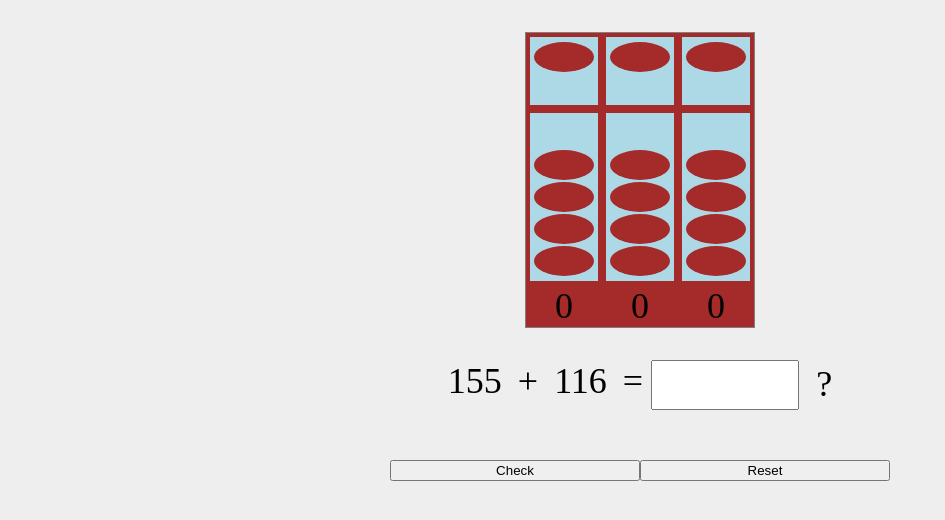
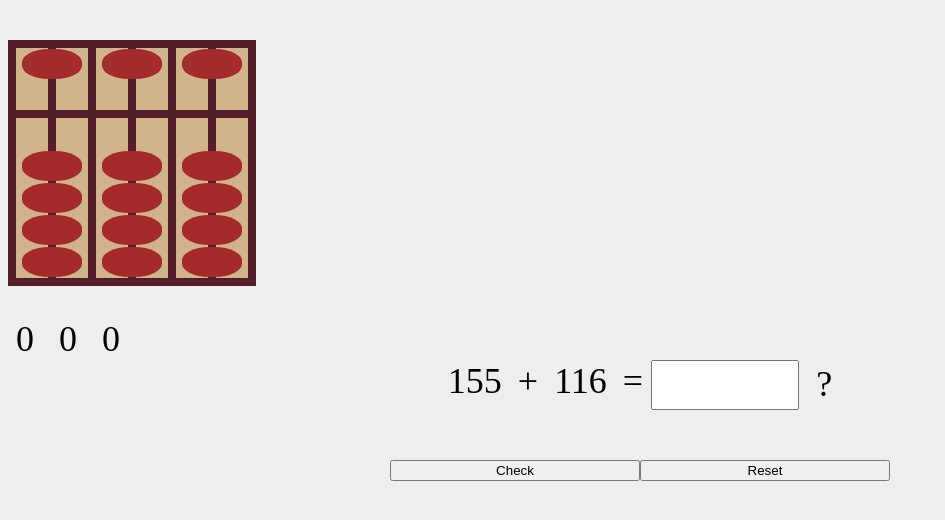
Before and after one commit to xander-marjoram/abacus, a Nuxt app: page / in a window 1280 px wide. Shown: the top 520 px of the page, without its empty margins (0-945 px from the left). Built offline with nearby package versions, Linux system fonts and the light colour scheme.

Commit message:
Styling to allow for more digits

```diff
--- a/components/Abacus.vue
+++ b/components/Abacus.vue
@@ -1,9 +1,11 @@
 <template>
-    <div class="abacus">
-        <Digit
-            v-for="(power, digitIndex) in powersArray"
-            :key="`digit-${power}`"
-            :value.sync="digitValues[digitIndex]" />
+    <div class="abacus-container">
+        <div class="abacus">
+            <Digit
+                v-for="(power, digitIndex) in powersArray"
+                :key="`digit-${power}`"
+                :value.sync="digitValues[digitIndex]" />
+        </div>
         <template v-if="showNumbers">
             <span
                 v-for="(i, index) in digits"
@@ -49,14 +51,15 @@ export default {
 </script>
 
 <style>
+.abacus-container {
+    display: inline-block;
+}
+
 .abacus {
-    border: 1px solid grey;
-    width: 100%;
-    max-width: 228px;
+    border: 4px solid #551F2A;
     margin: 32px auto;
-    display: grid;
-    grid-template-columns: 1fr 1fr 1fr;
+    display: flex;
+    flex-flow: row nowrap;
     justify-items: center;
-    background-color: brown;
 }
 </style>
--- a/components/Digit.vue
+++ b/components/Digit.vue
@@ -73,8 +73,6 @@ export default {
 .digit {
     display: flex;
     flex-flow: column nowrap;
-    gap: 8px;
-    margin: 4px;
 }
 
 .earthly, .heavenly {
@@ -82,12 +80,13 @@ export default {
     flex-direction: column;
     flex-flow: column nowrap;
     justify-content: flex-start;
-    background-color: lightblue;
-    padding: 4px;
+    background: repeating-linear-gradient(90deg, tan 0 32px, #551F2A 0 40px);
+    width: 72px;
+    border: 4px solid #551F2A;
 }
 
 .heavenly {
-    height: 60px;
+    height: 62px;
 }
 
 .earthly {
@@ -100,8 +99,8 @@ export default {
     height: 30px;
     width: 60px;
     background-color: brown;
-    border-radius: 50%;
-    margin: 1px 0;
+    border-radius: 45%;
+    margin: 1px 6px;
 
     text-align: center;
     color: white;
```
